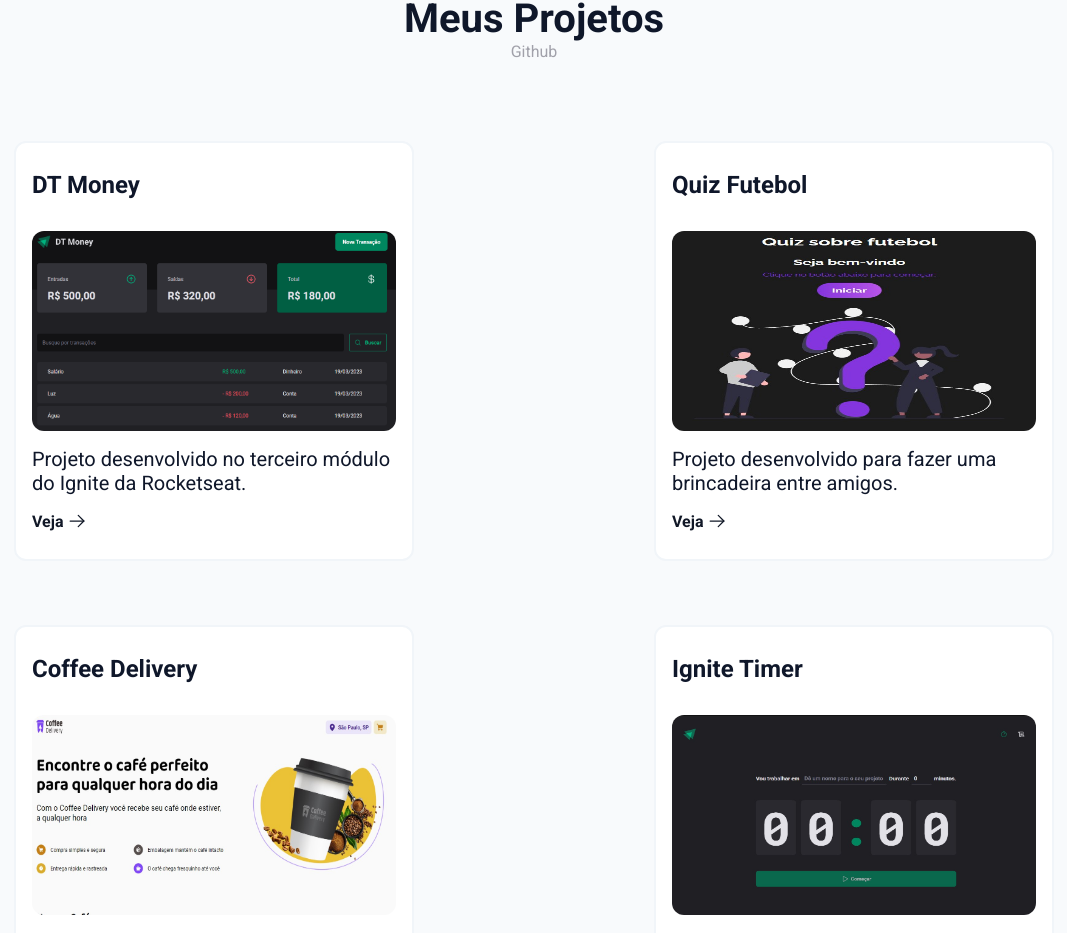
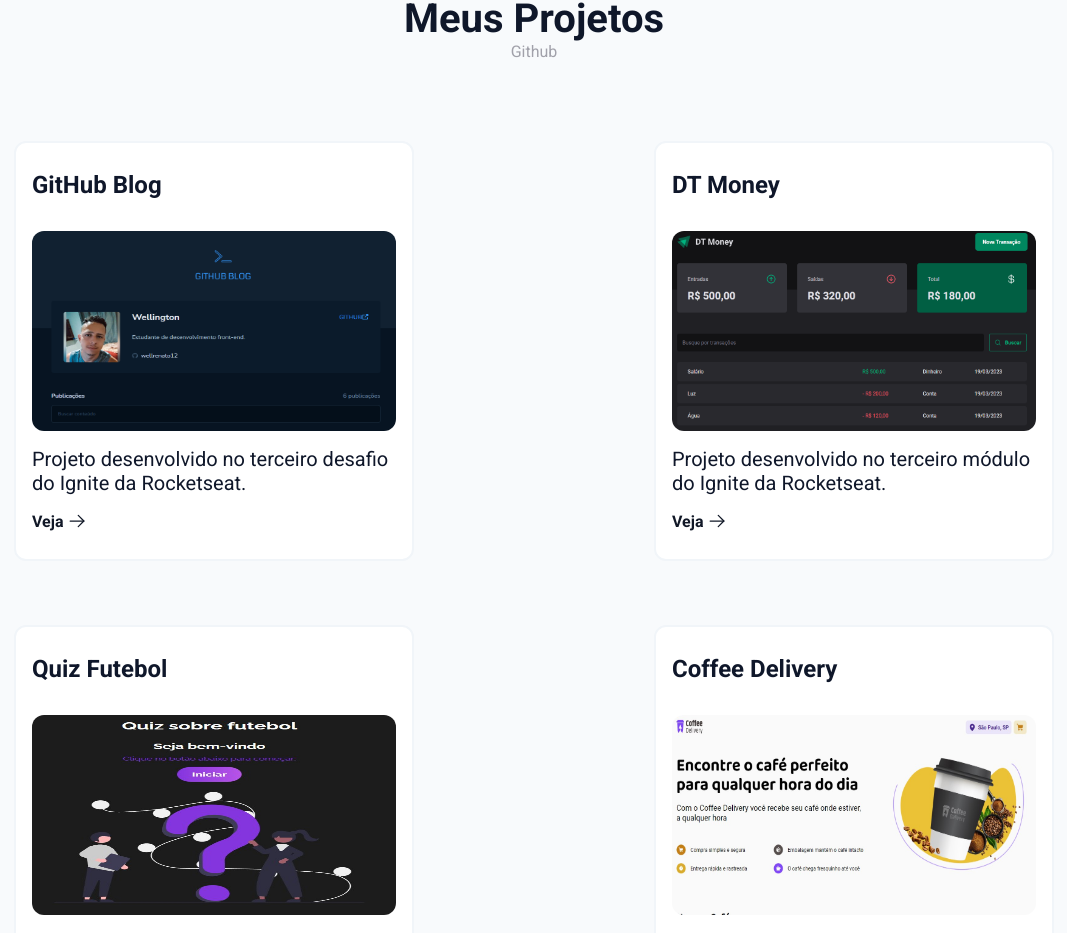
Before and after one commit to wellrenato12/Portfolio-React, a React (Vite) app: page / in a window 1280 px wide. Shown: the part 2181-3114 px from the top of the page, without its empty margins (106-1173 px from the left). Built offline with nearby package versions, Linux system fonts and the light colour scheme.

Commit message:
Adicionando projeto

```diff
--- a/src/components/ListProjects/index.tsx
+++ b/src/components/ListProjects/index.tsx
@@ -16,8 +16,16 @@
 import Workshop from '../../assets/imgProjects/workshop.jpg'
 import Quiz from '../../assets/imgProjects/quiz-futebol.jpg'
 import DtMoney from '../../assets/imgProjects/dt-money.png'
+import GitHubBlog from '../../assets/imgProjects/github-blog.png'
 
 const projects = [
+    {
+        name: "GitHub Blog",
+        projectImage: GitHubBlog,
+        altText: "GitHub Blog",
+        description: "Projeto desenvolvido no terceiro desafio do Ignite da Rocketseat.",
+        link: "https://well-github-blog.netlify.app/",
+    },
     {
         name: "DT Money",
         projectImage: DtMoney,
```
Also changed, not shown: src/assets/imgProjects/github-blog.png (added).
